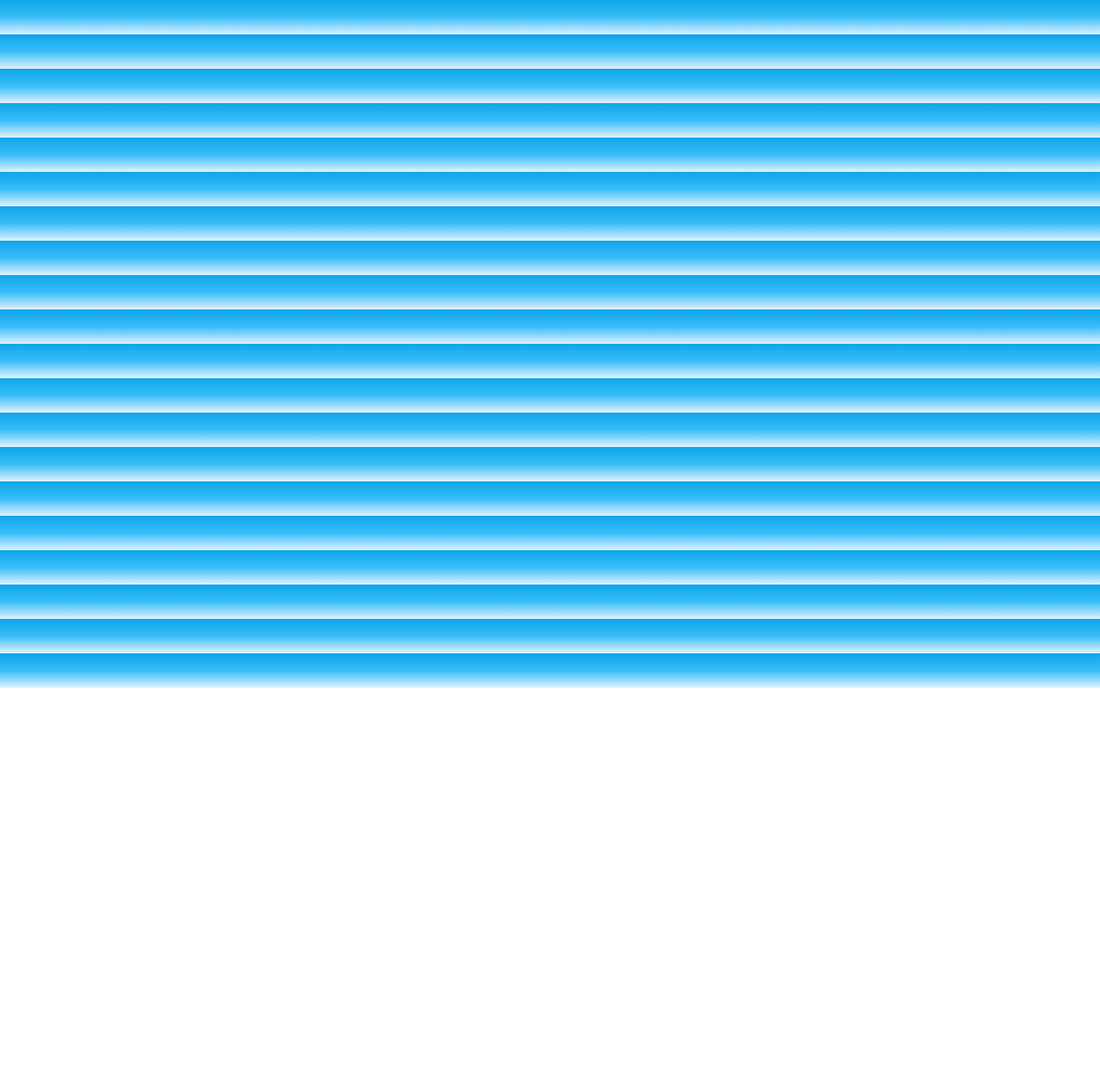
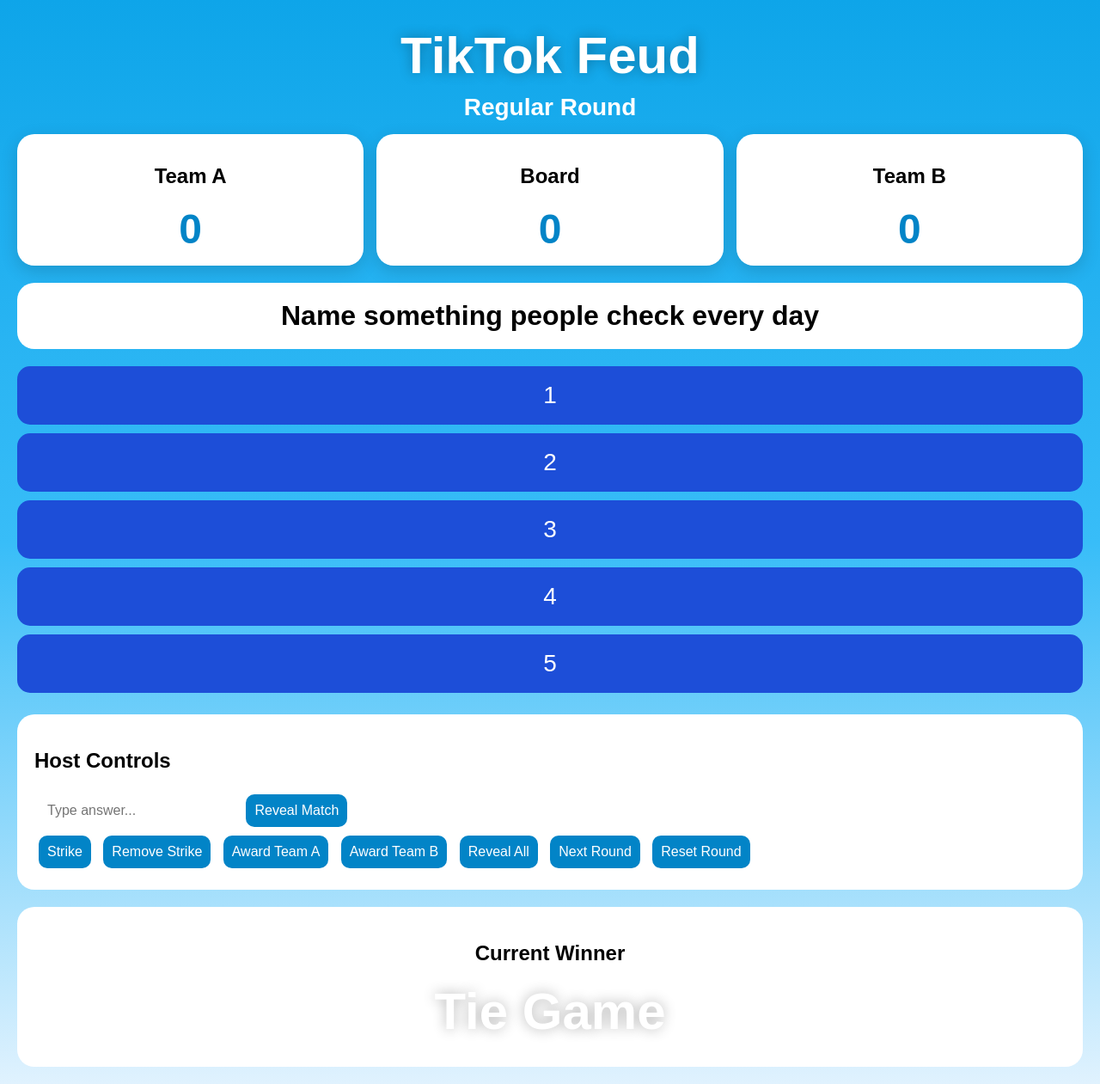
Before and after one commit to AlyWith1L/TikTok-Feud, a plain HTML site: page index.html in a window 1280 px wide. Shown: the whole page at 86% size. Before the commit the page ends 800 px from the top, so only its background shows below. Drawn offline with Linux system fonts and the light colour scheme.

Commit message:
Add styles and structure for TikTok Feud game

```diff
--- a/index.html
+++ b/index.html
@@ -98,4 +98,405 @@
 background:#0369a1;
 }
 
-.strikes
+.strikes{
+text-align:center;
+font-size:80px;
+margin:20px;
+}
+
+.winner{
+background:white;
+padding:20px;
+border-radius:20px;
+margin-top:20px;
+text-align:center;
+}
+
+.badge{
+text-align:center;
+font-size:28px;
+font-weight:bold;
+color:white;
+margin-bottom:15px;
+}
+</style>
+
+</head>
+<body>
+
+<h1>TikTok Feud</h1>
+
+<div class="badge" id="roundLabel"></div>
+
+<div class="top">
+
+<div class="card">
+<h2 id="teamAName">Team A</h2>
+<div class="score" id="teamAScore">0</div>
+</div>
+
+<div class="card">
+<h2>Board</h2>
+<div class="score" id="boardScore">0</div>
+</div>
+
+<div class="card">
+<h2 id="teamBName">Team B</h2>
+<div class="score" id="teamBScore">0</div>
+</div>
+
+</div>
+
+<div class="question" id="question"></div>
+
+<div id="answers"></div>
+
+<div class="strikes" id="strikes"></div>
+
+<div class="controls">
+
+<h2>Host Controls</h2>
+
+<input
+id="guessInput"
+placeholder="Type answer..."
+>
+
+<button onclick="revealGuess()">
+Reveal Match
+</button>
+
+<br>
+
+<button onclick="addStrike()">
+Strike
+</button>
+
+<button onclick="removeStrike()">
+Remove Strike
+</button>
+
+<button onclick="awardTeamA()">
+Award Team A
+</button>
+
+<button onclick="awardTeamB()">
+Award Team B
+</button>
+
+<button onclick="revealAll()">
+Reveal All
+</button>
+
+<button onclick="nextRound()">
+Next Round
+</button>
+
+<button onclick="resetRound()">
+Reset Round
+</button>
+
+</div>
+
+<div class="winner">
+<h2>Current Winner</h2>
+<h1 id="winnerText">Tie Game</h1>
+</div>
+
+<script>
+
+const questions = [
+
+{
+question:"Name something people check every day",
+multiplier:1,
+answers:[
+["Phone",35],
+["Email",27],
+["Weather",15],
+["Mailbox",12],
+["Bank Account",11]
+]
+},
+
+{
+question:"Name something found in a refrigerator",
+multiplier:1,
+answers:[
+["Milk",34],
+["Eggs",24],
+["Cheese",18],
+["Juice",13],
+["Leftovers",11]
+]
+},
+
+{
+question:"Name something people take on vacation",
+multiplier:2,
+answers:[
+["Clothes",32],
+["Phone",26],
+["Toothbrush",17],
+["Camera",13],
+["Money",12]
+]
+},
+
+{
+question:"Name something people do at the beach",
+multiplier:3,
+answers:[
+["Swim",31],
+["Sunbathe",24],
+["Build Sandcastles",16],
+["Surf",15],
+["Collect Shells",14]
+]
+}
+
+];
+
+let round = 0;
+let revealed = [];
+let strikes = 0;
+
+let teamA = 0;
+let teamB = 0;
+
+function currentQuestion(){
+return questions[round];
+}
+
+function updateBoard(){
+
+let q = currentQuestion();
+
+document.getElementById("question").innerText =
+q.question;
+
+let label = "Regular Round";
+
+if(q.multiplier===2){
+label = "🔥 DOUBLE POINTS 🔥";
+}
+
+if(q.multiplier===3){
+label = "✨ TRIPLE POINTS ✨";
+}
+
+document.getElementById("roundLabel").innerText =
+label;
+
+let html = "";
+
+q.answers.forEach((ans,index)=>{
+
+let open = revealed.includes(index);
+
+html += `
+<div
+class="answer ${open ? "revealed" : ""}"
+onclick="reveal(${index})"
+>
+${open ?
+(index+1)+". "+ans[0]+" ("+ans[1]+")"
+:
+(index+1)}
+</div>
+`;
+
+});
+
+document.getElementById("answers").innerHTML =
+html;
+
+document.getElementById("strikes").innerText =
+"❌".repeat(strikes);
+
+document.getElementById("boardScore").innerText =
+boardScore();
+
+document.getElementById("teamAScore").innerText =
+teamA;
+
+document.getElementById("teamBScore").innerText =
+teamB;
+
+let winner = "Tie Game";
+
+if(teamA>teamB) winner = "Team A";
+if(teamB>teamA) winner = "Team B";
+
+document.getElementById("winnerText").innerText =
+winner;
+
+saveGame();
+
+}
+
+function reveal(index){
+
+if(!revealed.includes(index)){
+revealed.push(index);
+updateBoard();
+}
+
+}
+
+function revealGuess(){
+
+let text =
+document
+.getElementById("guessInput")
+.value
+.toLowerCase();
+
+let q = currentQuestion();
+
+q.answers.forEach((a,i)=>{
+
+if(
+a[0]
+.toLowerCase()
+.includes(text)
+){
+
+if(!revealed.includes(i)){
+revealed.push(i);
+}
+
+}
+
+});
+
+document.getElementById("guessInput").value = "";
+
+updateBoard();
+
+}
+
+function boardScore(){
+
+let q = currentQuestion();
+
+let total = 0;
+
+revealed.forEach(i=>{
+total += q.answers[i][1];
+});
+
+return total * q.multiplier;
+
+}
+
+function awardTeamA(){
+
+teamA += boardScore();
+
+updateBoard();
+
+}
+
+function awardTeamB(){
+
+teamB += boardScore();
+
+updateBoard();
+
+}
+
+function addStrike(){
+
+if(strikes<3){
+strikes++;
+updateBoard();
+}
+
+}
+
+function removeStrike(){
+
+if(strikes>0){
+strikes--;
+updateBoard();
+}
+
+}
+
+function revealAll(){
+
+revealed =
+currentQuestion().answers
+.map((x,i)=>i);
+
+updateBoard();
+
+}
+
+function resetRound(){
+
+revealed=[];
+strikes=0;
+
+updateBoard();
+
+}
+
+function nextRound(){
+
+if(round < questions.length-1){
+
+round++;
+revealed=[];
+strikes=0;
+
+updateBoard();
+
+}
+
+}
+
+function saveGame(){
+
+const save = {
+
+round,
+revealed,
+strikes,
+teamA,
+teamB
+
+};
+
+localStorage.setItem(
+"tiktokfeud",
+JSON.stringify(save)
+);
+
+}
+
+function loadGame(){
+
+const save =
+localStorage.getItem("tiktokfeud");
+
+if(!save) return;
+
+const data = JSON.parse(save);
+
+round = data.round || 0;
+revealed = data.revealed || [];
+strikes = data.strikes || 0;
+teamA = data.teamA || 0;
+teamB = data.teamB || 0;
+
+}
+
+loadGame();
+updateBoard();
+
+</script>
+
+</body>
+</html>
```
